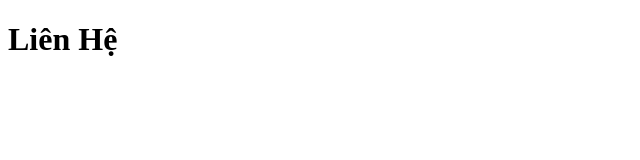
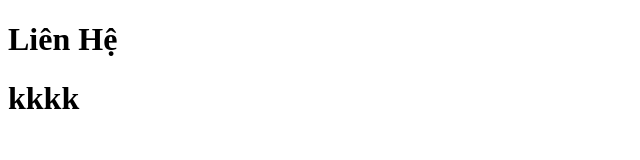
Before and after one commit to manh2112004/BackEnd-Web, a plain HTML site: page contact.html in a window 1280 px wide. Shown: the whole page, without its empty margins (0-640 px from the left). Drawn offline with Linux system fonts and the light colour scheme.

Commit message:
update page contact

```diff
--- a/contact.html
+++ b/contact.html
@@ -7,5 +7,6 @@
 </head>
 <body>
    <h1>Liên Hệ</h1>
+   <h1>kkkk</h1>
 </body>
 </html>
```
